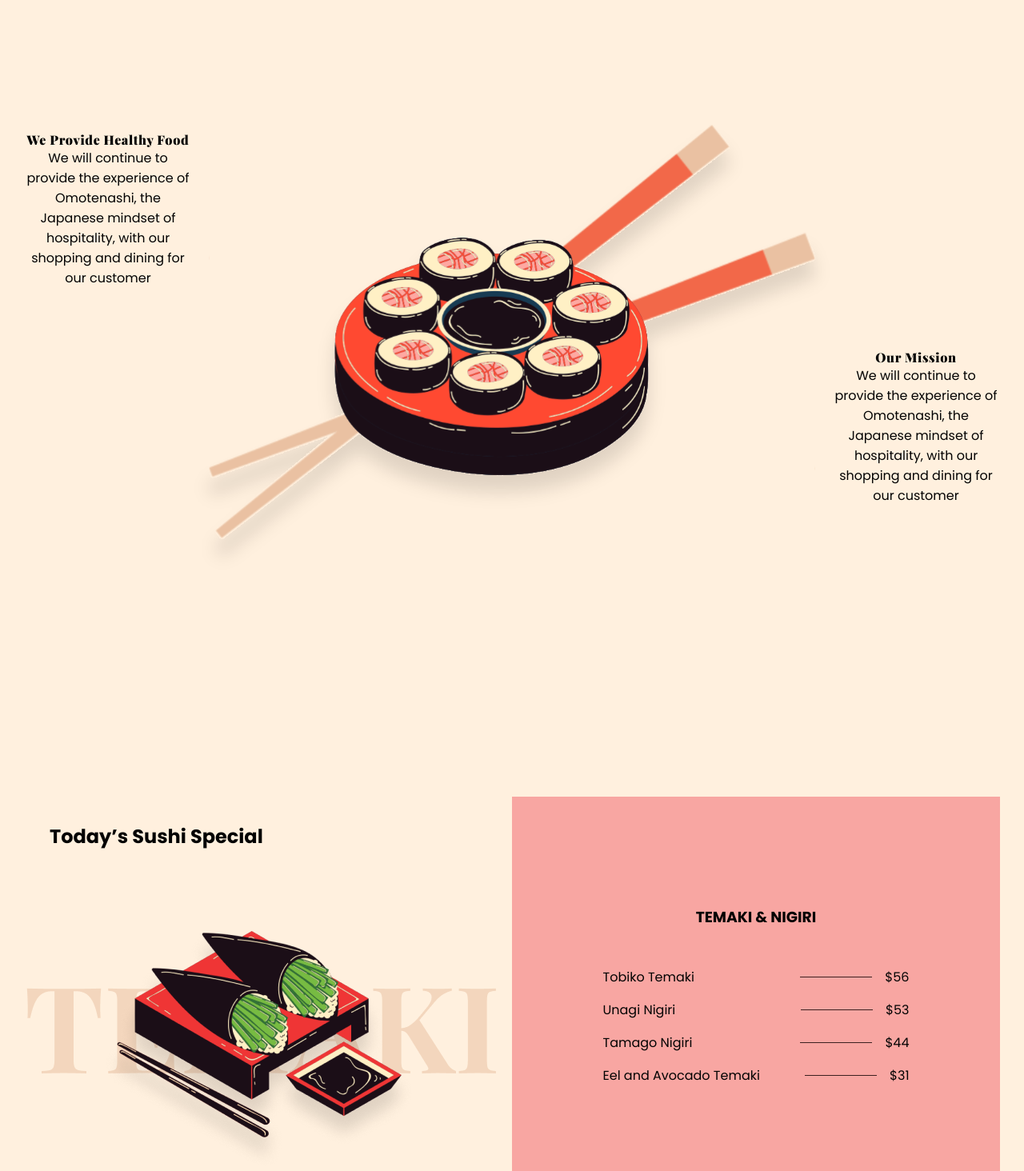
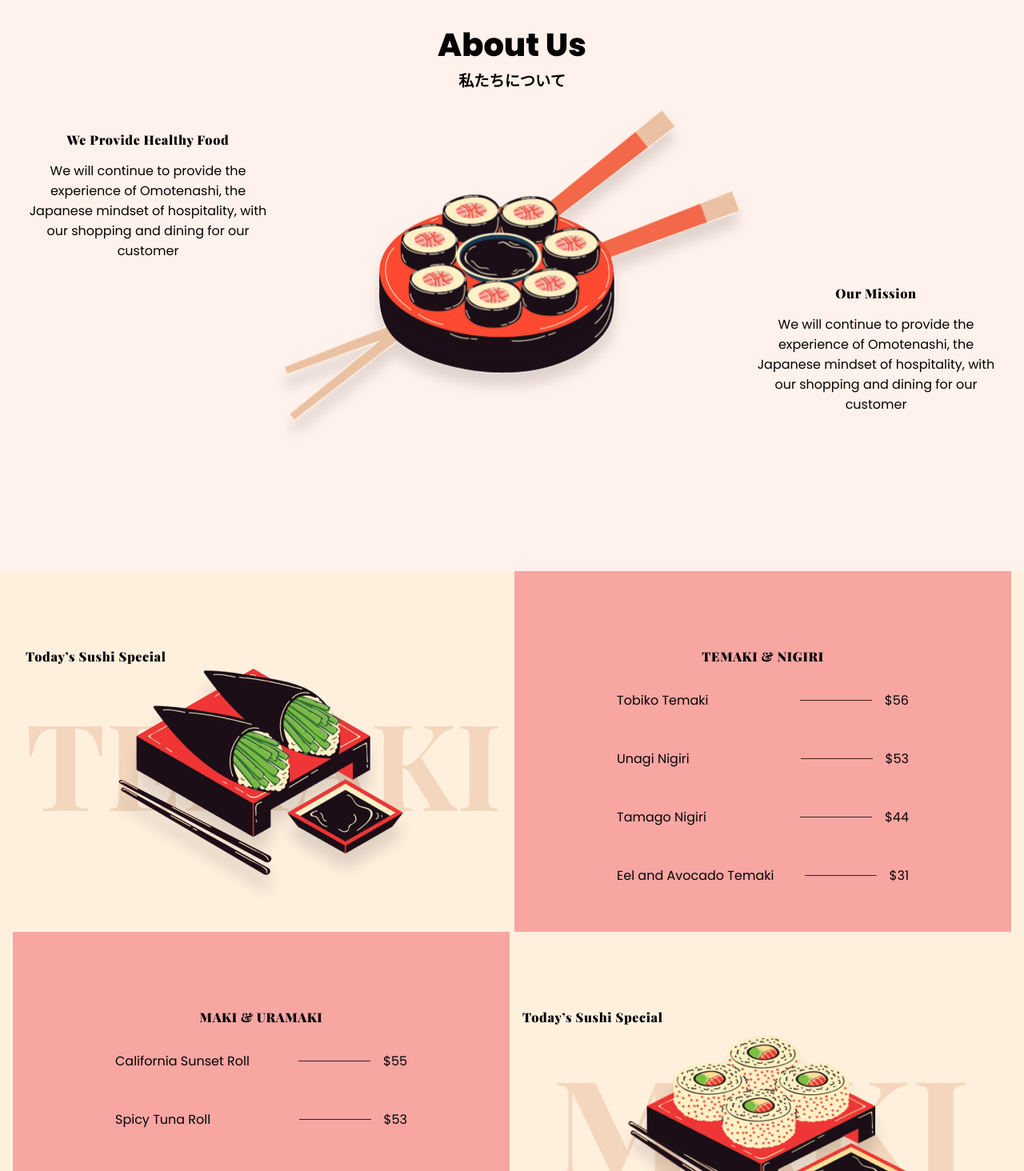
Before and after one commit to moresruth/SUSHIMASTER, a React (Vite) app: page / in a window 1280 px wide. Shown: the part 886-2350 px from the top of the page at 80% size. Built offline with nearby package versions, Linux system fonts and the light colour scheme; a web font is replaced by a local one.

Commit message:
update responsive

```diff
--- a/src/Components/MenuItem/MenuItem.scss
+++ b/src/Components/MenuItem/MenuItem.scss
@@ -1,9 +1,23 @@
 .app__menuitem {
   width: 100%;
   margin: 1rem 0;
+  padding: 1rem 7rem;
 
   display: flex;
   flex-direction: column;
+
+  @media screen and (max-width: 1024px) {
+    padding: 1rem 2rem;
+  }
+  @media screen and (max-width: 768px) {
+    padding: 1rem 7rem;
+  }
+  @media screen and (max-width: 480px) {
+    padding: 1rem 2rem;
+  }
+  @media screen and (max-width: 480px) {
+    padding: 1rem 1rem;
+  }
 }
 
 .app__menuitem-head {
--- a/src/Container/About/About.jsx
+++ b/src/Container/About/About.jsx
@@ -1,31 +1,35 @@
 import React from "react";
 import "./About.scss";
-import { SectionTitle } from "../../Components";
+import SectionTitle from "../../Components/SectionTitle/SectionTitle";
 import { images } from "../../constants";
 
 const About = () => {
   return (
-    <section className="app__about app__container" id="about">
+    <section id="about" className="app__about  ">
+      <div className="app__container">
+        <div className="app__wrapper ">
           <SectionTitle title="About Us" subtitle="私たちについて" />
-      <div className="app__about-content app__wrapper">
-        <div className="app__about-content_right">
-          <p className="p__playfair app__flex">We Provide Healthy Food</p>
+          <div className="app__about-content">
+            <div className="app__about-content_item1 ">
+              <h1 className="p__playfair app__flex">We Provide Healthy Food</h1>
               <p className="p__poppins app__flex">
                 We will continue to provide the experience of Omotenashi, the
-            Japanese mindset of hospitality, with our shopping and dining for
-            our customer
+                Japanese mindset of hospitality, with our shopping and dining
+                for our customer
               </p>
             </div>
-
-        <img src={images.aboutImg} alt="about img" />
-
-        <div className="app__about-content_left">
+            <div className="app__about-content_item2">
+              <img src={images.aboutImg} alt="" />
+            </div>
+            <div className="app__about-content_item3">
               <h1 className="p__playfair app__flex">Our Mission</h1>
               <p className="p__poppins app__flex">
                 We will continue to provide the experience of Omotenashi, the
-            Japanese mindset of hospitality, with our shopping and dining for
-            our customer
+                Japanese mindset of hospitality, with our shopping and dining
+                for our customer
               </p>
+            </div>
+          </div>
         </div>
       </div>
     </section>
--- a/src/Container/About/About.scss
+++ b/src/Container/About/About.scss
@@ -1,53 +1,62 @@
+.app__about {
+  background-color: var(--secondary-color);
+}
+
 .app__about-content {
   display: flex;
-  flex-direction: row;
-  width: 100%;
+  flex-flow: row-wrap;
 
-  .app__about-content_right {
-    margin-top: 3rem;
+  @media screen and (max-with: 1024px) {
+    flex-direction: column;
+  }
+  @media screen and (max-width: 768px) {
+    flex-direction: column;
+  }
+}
 
-    p {
-      text-align: center;
+.app__about-content_item1 {
+  margin-top: 3rem;
+
+  h1 {
+    font-size: 1rem;
+  }
+  p {
+    text-align: center;
+    padding: 1rem 0;
+  }
+}
+.app__about-content_item2 {
+  img {
+    width: 600px;
+
+    @media screen and (max-width: 1024px) {
+      width: 450px;
     }
 
-    @media screen and (max-width: 1024px) {
-      margin: 3rem 0 0 2rem;
+    @media screen and (max-width: 768px) {
+      width: 350px;
+      margin: 0 12rem;
     }
 
     @media screen and (max-width: 480px) {
-      margin: 3rem 2rem;
+      width: 250px;
+      margin: 0 6rem;
     }
   }
+}
 
-  img {
-    width: 50rem;
-    z-index: -1;
+.app__about-content_item3 {
+  margin-top: 15rem;
 
-    @media screen and (max-width: 1024px) {
-      width: 25rem;
-    }
-
-    @media screen and (max-width: 480px) {
-      width: 20rem;
-      margin-left: 2rem;
-    }
+  h1 {
+    font-size: 1rem;
+  }
+  p {
+    text-align: center;
+    padding: 1rem 0;
   }
 
-  .app__about-content_left {
-    margin-top: 20rem;
-
-    p {
-      text-align: center;
-    }
-    @media screen and (max-width: 1024px) {
-      margin: 3rem 2rem 0 0;
-    }
-
-    @media screen and (max-width: 480px) {
-      margin: 3rem 2rem;
-    }
-  }
-  @media screen and (max-width: 480px) {
-    flex-direction: column;
+  @media screen and (max-width: 768px) {
+    margin-top: 1rem;
   }
 }
--- a/src/Container/Hero/Hero.scss
+++ b/src/Container/Hero/Hero.scss
@@ -13,9 +13,11 @@
 
     p {
       width: 75%;
+      padding: 1rem 0;
 
       @media screen and (max-width: 480px) {
         width: 100%;
+        font-size: 12ppx;
       }
     }
 
@@ -52,7 +54,7 @@
   }
 
   .app__hero-content_bg {
-    background-color: var(--secondary-color);
+    background-color: var(--primary-color);
     width: 30%;
     height: 100vh;
     z-index: 0;
--- a/src/Container/Product/Product.scss
+++ b/src/Container/Product/Product.scss
@@ -1,19 +1,43 @@
+.app__products {
+  background-color: var(--secondary-color);
+}
 .app__product-content {
-  margin: 5rem 0;
+  max-width: 1220px;
+  margin: 0 auto;
+  padding-top: 8rem;
+  margin-bottom: 5rem;
 }
-.product__container {
-  display: flex;
-  justify-content: center;
-  align-items: center;
+.app__product-button {
+  padding-bottom: 2rem;
 }
 
 .app__product-content_item {
   display: flex;
   flex-direction: row;
-  padding: 8rem 0 5rem 0;
+  padding: 7rem 0 5rem 0;
 
   @media screen and (max-width: 480px) {
     flex-direction: column;
     gap: 6rem;
   }
 }
+
+// .app__product-content {
+//   margin: 5rem 0;
+// }
+// .product__container {
+//   display: flex;
+//   justify-content: center;
+//   align-items: center;
+// }
+
+// .app__product-content_item {
+//   display: flex;
+//   flex-direction: row;
+//   padding: 8rem 0 5rem 0;
+
+//   @media screen and (max-width: 480px) {
+//     flex-direction: column;
+//     gap: 6rem;
+//   }
+// }
--- a/src/Container/TodaysMenu/TodaysMenu.jsx
+++ b/src/Container/TodaysMenu/TodaysMenu.jsx
@@ -1,22 +1,24 @@
 import React from "react";
 import "./TodaysMenu.scss";
-import { MenuItem, SectionTitle } from "../../Components";
-import { images, data } from "../../constants";
+import { data, images } from "../../constants";
+import MenuItem from "../../Components/MenuItem/MenuItem";
 
 const TodaysMenu = () => {
   return (
-    <section className="app__todaysMenu app__container">
-      <div className="app__todaysMenu-content app__wrapper">
-        <div className="app__todaysMenu-content_item">
-          <h2>Today’s Sushi Special</h2>
-          <div className="app__todaysMenu-content_item--img">
-            <img src={images.TemakiImg} alt="temaki img" />
+    <section className="app__todaysmenu app__container">
+      {/* <div className="app__wrapper"> */}
+      <div className=" flex__container">
+        <div className="flex__container-box">
+          <div className="flex__container-box_item ">
+            <div className="app__todaysmenu-content">
+              <h3 className="p__playfair">Today’s Sushi Special</h3>
+              <img src={images.TemakiImg} alt="" />
             </div>
           </div>
 
-        <div className="app__todaysMenu-content_item app__flex">
-          <div className="app__todaysMenu-content_item--two">
-            <h3 className="app__flex ">TEMAKI & NIGIRI</h3>
+          <div className="flex__container-box_item ">
+            <div className="app__todaysmenu-content">
+              <h3 className="p__playfair app__flex ">TEMAKI & NIGIRI</h3>
               {data.temaki.map((temaki, index) => (
                 <MenuItem
                   key={temaki.title + index}
@@ -27,9 +29,9 @@ const TodaysMenu = () => {
             </div>
           </div>
 
-        <div className="app__todaysMenu-content_item app__flex">
-          <div className="app__todaysMenu-content_item--two">
-            <h3 className="app__flex">TEMAKI & NIGIRI</h3>
+          <div className="flex__container-box_item">
+            <div className="app__todaysmenu-content">
+              <h3 className="p__playfair app__flex ">MAKI & URAMAKI</h3>
               {data.uramaki.map((uramaki, index) => (
                 <MenuItem
                   key={uramaki.title + index}
@@ -40,13 +42,15 @@ const TodaysMenu = () => {
             </div>
           </div>
 
-        <div className="app__todaysMenu-content_item">
-          <h2>Today’s Sushi Special</h2>
-          <div className="app__todaysMenu-content_item--img">
-            <img src={images.UmarakiImg} alt="temaki img" />
+          <div className="flex__container-box_item">
+            <div className="app__todaysmenu-content">
+              <h3 className="p__playfair">Today’s Sushi Special</h3>
+              <img src={images.UmarakiImg} alt="" />
             </div>
           </div>
         </div>
+      </div>
+      {/* </div> */}
     </section>
   );
 };
--- a/src/Container/TodaysMenu/TodaysMenu.scss
+++ b/src/Container/TodaysMenu/TodaysMenu.scss
@@ -1,60 +1,25 @@
-.app__todaysMenu {
-  display: flex;
+.app__todaysmenu-content {
+  padding: 1rem;
   margin-top: 5rem;
-}
 
-.app__todaysMenu-content {
-  display: flex;
-  flex-wrap: wrap;
-  width: 77.25rem;
+  img {
+    @media screen and (max-width: 1024px) {
+      width: 500px;
+      padding-top: 3rem;
+    }
 
-  .app__todaysMenu-content_item:nth-child(2),
-  .app__todaysMenu-content_item:nth-child(3) {
-    background-color: var(--secondary-color);
-  }
+    @media screen and (max-width: 768px) {
+      // width: 400px;
+      margin-left: 8rem;
+    }
+    @media screen and (max-width: 480px) {
+      width: 400px;
+      margin: 0;
+    }
 
-  @media screen and (max-width: 768) {
-    margin: 0;
-    padding: 0;
-  }
-}
-
-.app__todaysMenu-content_item {
-  flex: 25%;
-
-  h2 {
-    padding: 2rem 0 1rem 2rem;
-
-    @media screen and (max-width: 1024px) {
-      padding: 3rem 2rem 1rem 3rem;
+    @media screen and (max-width: 320px) {
+      width: 200px;
+      margin: 0;
     }
   }
 }
-
-.app__todaysMenu-content_item--img {
-  img {
-    padding-top: 5rem;
-
-    @media screen and (max-width: 1024px) {
-      width: 500px;
-    }
-
-    @media screen and (max-width: 768px) {
-      width: 380px;
-    }
-  }
-}
-
-.app__todaysMenu-content_item--two {
-  width: 383px;
-  padding: 4rem 0;
-
-  h3 {
-    padding: 2rem 0;
-  }
-
-  @media screen and (max-width: 768px) {
-    width: 200px;
-    padding: 1rem 0;
-  }
-}
--- a/src/index.css
+++ b/src/index.css
@@ -4,13 +4,13 @@
   --font-base: "Playfair Display", serif;
   --font-alt: "Poppins", sans-serif;
 
-  --primary-color: #fff0de;
-  --secondary-color: #f8a6a2;
-  --light-color: #fff1eb;
-  --lightred-color: #ff4040;
+  --bg-color: #fff0de;
+  --primary-color: #f8a6a2;
+  --secondary-color: #fff1eb;
+  --red-color: #ff4040;
   --brown-color: #3d2020;
   --black-color: #030303;
-  --lightGray-color: #e4e4e4;
+  --lightgray-color: #e4e4e4;
   --gray-color: #6b7688;
   --white-color: #ffffff;
   --border-solid: #ffff 0.4;
@@ -24,12 +24,11 @@
 }
 
 body {
-  background-color: var(--primary-color);
+  background-color: var(--bg-color);
   color: var(--black-color);
 }
 
 ul,
-li,
-a {
+li {
   list-style: none;
 }
```
Also changed, not shown: src/Components/ProductCard/ProductCard.jsx (+25 -0 lines), src/Components/ProductCard/ProductCard.scss (+53 -0 lines), src/Container/Product/Product.jsx (+27 -3 lines). Lines whose indentation alone changed are shown as unchanged.
